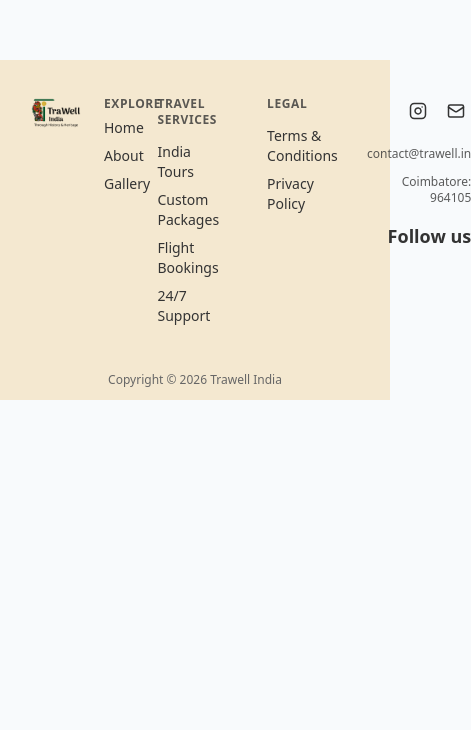
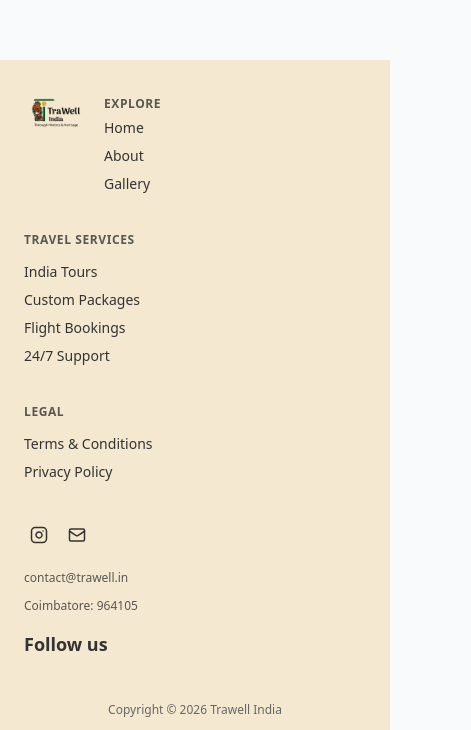
Before and after one commit to Kishoredeenadhayalan/trawell-main, a Next.js app: page /gallery in a window 390 px wide. Shown: the part 9122-9852 px from the top of the page, 471 px wide, since content can reach past the window. Before the commit the page ends 9522 px from the top, so only its background shows below. Built offline with nearby package versions, Linux system fonts and the light colour scheme.

Commit message:
mobile resposive fix and profile fix

```diff
--- a/components/Banner.tsx
+++ b/components/Banner.tsx
@@ -10,9 +10,9 @@ const Banner = () => {
       className="bg-brand-dark text-brand-soft w-full mt-12 py-12 md:px-32 px-8 flex flex-col md:flex-row md:gap-0 gap-4 justify-between items-center"
       id="contact"
     >
-      <div className="mx-auto max-w-5xl">
-        <h1 className="text-2xl font-bold text-white">Lets Get Connected</h1>
-        <p className="text-base text-justify">
+      <div className="mx-auto max-w-5xl text-center md:text-left">
+        <h1 className="text-2xl font-bold text-white mb-2 md:mb-0">Lets Get Connected</h1>
+        <p className="text-base text-center md:text-justify max-w-xl">
           Discover rich heritage and vibrant culture through our exclusive
           trails and tours. Connect with us to explore history and tradition.
         </p>
--- a/components/Hero.tsx
+++ b/components/Hero.tsx
@@ -55,7 +55,7 @@ const Hero = () => {
         <div className="container mx-auto px-6 lg:px-12 xl:px-24 mb-32">
 
           {/* ✨ Typewriter heading 1 */}
-          <h1 className="text-4xl md:text-6xl font-serif font-bold text-white drop-shadow-[0_0_6px_rgba(0,0,0,0.5)] tracking-wider leading-tight whitespace-nowrap">
+          <h1 className="text-3xl sm:text-4xl md:text-6xl font-serif font-bold text-white drop-shadow-[0_0_6px_rgba(0,0,0,0.5)] tracking-wider leading-tight whitespace-break-spaces sm:whitespace-nowrap break-words">
             {typewriterText.split("").map((char, index) => (
               <motion.span
                 key={index}
@@ -73,7 +73,7 @@ const Hero = () => {
           </h1>
 
           {/* ✨ Typewriter heading 2 */}
-          <h2 className="text-4xl md:text-6xl font-serif font-bold text-white drop-shadow-[0_0_6px_rgba(0,0,0,0.5)] tracking-wider mb-6 whitespace-nowrap">
+          <h2 className="text-3xl sm:text-4xl md:text-6xl font-serif font-bold text-white drop-shadow-[0_0_6px_rgba(0,0,0,0.5)] tracking-wider mb-6 whitespace-break-spaces sm:whitespace-nowrap break-words">
             {typewriterText2.split("").map((char, index) => (
               <motion.span
                 key={index}
--- a/components/about/FounderCard.tsx
+++ b/components/about/FounderCard.tsx
@@ -7,6 +7,7 @@ interface TeamMember {
   description: string;
   imageSrc: string;
   alt: string;
+  imageClass?: string;
 }
 
 const FounderCard = () => {
@@ -24,14 +25,14 @@ const FounderCard = () => {
       title: "Chief Storyteller",
       description:
         "Priyankaa Prasad holds a Master's degree in Ancient History and Archaeology from the University of Madras. She has worked extensively as a storyteller, translating history into engaging narratives that make the past accessible and meaningful. With a growing focus on food history and traditional art forms especially painting, her work is rooted in research, curiosity, and cultural exploration. Priyankaa has a natural ability to connect with children, presenting historical content through stories that spark imagination and understanding. Having completed her schooling and higher education in Mumbai, she later moved to Chennai to deepen her engagement with South Indian history and heritage. Through Trawell India, she brings together research, storytelling, and travel to create experiences that are immersive, educational, and deeply rooted in culture.",
-      imageSrc: "https://via.placeholder.com/500x600?text=Priyankaa+Prasad",
+      imageSrc: "https://7llynlmlgfrzlkfk.public.blob.vercel-storage.com/4fad83bc-8201-4bed-b600-f7fe13a123d7.JPG",
       alt: "Priyanka Rajendra Prasad",
     },
   ];
 
   return (
     <section id="about" className="bg-white text-primary">
-      <div className="w-full max-w-7xl mx-auto gap-16 p-4 md:px-12 py-[40px] md:py-[80px]">
+      <div className="w-full max-w-7xl mx-auto flex flex-col gap-16 p-4 md:px-12 py-[40px] md:py-[80px]">
         {teamMembers.map((member, index) => (
           <div key={index} className="flex flex-col lg:flex-row gap-12 items-center">
             <div className="flex flex-col gap-6 lg:w-1/2 order-2 lg:order-1">
@@ -52,7 +53,7 @@ const FounderCard = () => {
                 alt={member.alt}
                 width={500}
                 height={600}
-                className="rounded-lg w-full h-96 lg:h-auto object-cover"
+                className={`rounded-lg w-full h-96 lg:h-[450px] xl:h-[500px] object-cover ${member.imageClass || "object-center"}`}
               />
             </div>
           </div>
--- a/layouts/Footer.tsx
+++ b/layouts/Footer.tsx
@@ -7,10 +7,10 @@ const Footer = () => {
   return (
     <footer className="bg-[#f4e8d0]">
       <div className="bg-gradient-to-r from-[#f4e8d0]/20 to-[#f4e8d0] py-8 px-6 relative"> {/* Sand gradient */}
-        <div className="mx-auto max-w-6xl flex items-start justify-between gap-12 text-[#333] text-sm">
+        <div className="mx-auto max-w-6xl flex flex-col md:flex-row flex-wrap md:flex-nowrap items-start justify-between gap-8 md:gap-12 text-[#333] text-sm">
 
           {/* LOGO + EXPLORE */}
-          <div className="flex items-start gap-4 w-1/4 flex-shrink-0">
+          <div className="flex items-start gap-4 w-full md:w-1/4 flex-shrink-0">
             <Image
               src={"/images/TraWell_Primary - multicolour.png"}
               width={1080}
@@ -27,7 +27,7 @@ const Footer = () => {
           </div>
 
           {/* TRAVEL SERVICES */}
-          <div className="flex flex-col gap-1 w-1/4 pt-1">
+          <div className="flex flex-col gap-1 w-full sm:w-1/2 md:w-1/4 pt-1">
             <span className="text-xs font-bold uppercase tracking-wider opacity-80 mb-2">TRAVEL SERVICES</span>
             <div className="hover:text-[#666] py-0.5">India Tours</div>
             <div className="hover:text-[#666] py-0.5">Custom Packages</div>
@@ -36,14 +36,14 @@ const Footer = () => {
           </div>
 
           {/* LEGAL */}
-          <div className="flex flex-col gap-1 w-1/4 pt-1">
+          <div className="flex flex-col gap-1 w-full sm:w-1/2 md:w-1/4 pt-1">
             <span className="text-xs font-bold uppercase tracking-wider opacity-80 mb-2">LEGAL</span>
             <Link href="/terms" className="hover:text-[#666] py-0.5 block">Terms & Conditions</Link>
             <Link href="/privacy" className="hover:text-[#666] py-0.5 block">Privacy Policy</Link>
           </div>
 
           {/* SOCIAL + CONTACT + FOLLOW US */}
-          <div className="flex flex-col items-end gap-3 w-1/4 pt-1">
+          <div className="flex flex-col items-start md:items-end gap-3 w-full md:w-1/4 pt-1">
             <div className="flex items-center gap-2 mb-2">
               <Link href="https://www.instagram.com/trawell_india_" className="p-1.5 hover:scale-110">
                 <Instagram size={18} className="text-[#333]" />
@@ -52,9 +52,9 @@ const Footer = () => {
                 <Mail size={18} className="text-[#333]" />
               </Link>
             </div>
-            <div className="text-xs text-right opacity-80">contact@trawell.in</div>
-            <div className="text-xs text-right opacity-80">Coimbatore: 964105</div>
-            <div className="text-lg font-bold mt-1">Follow us</div>
+            <div className="text-xs text-left md:text-right opacity-80">contact@trawell.in</div>
+            <div className="text-xs text-left md:text-right opacity-80">Coimbatore: 964105</div>
+            <div className="text-lg text-left md:text-right font-bold mt-1">Follow us</div>
           </div>
         </div>
       </div>
```
